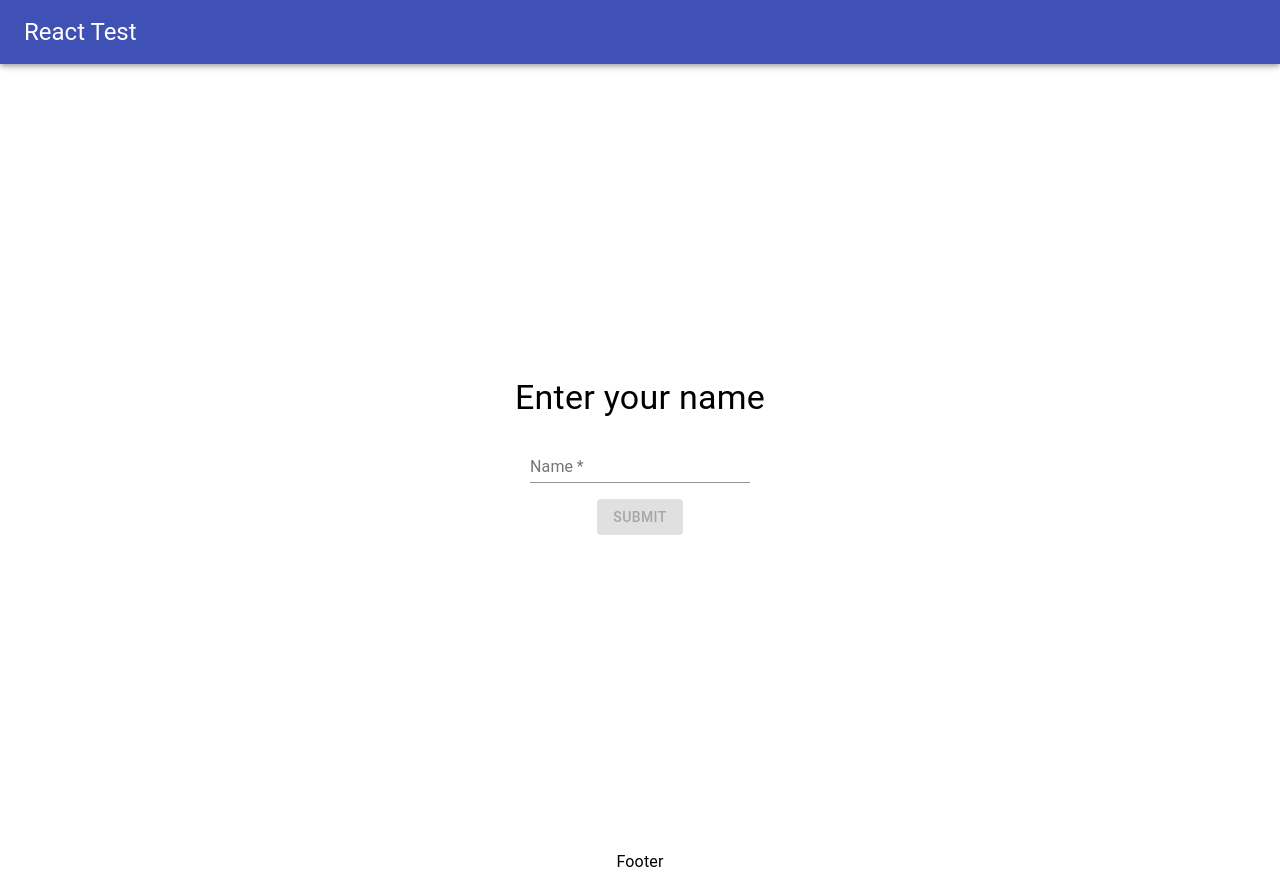
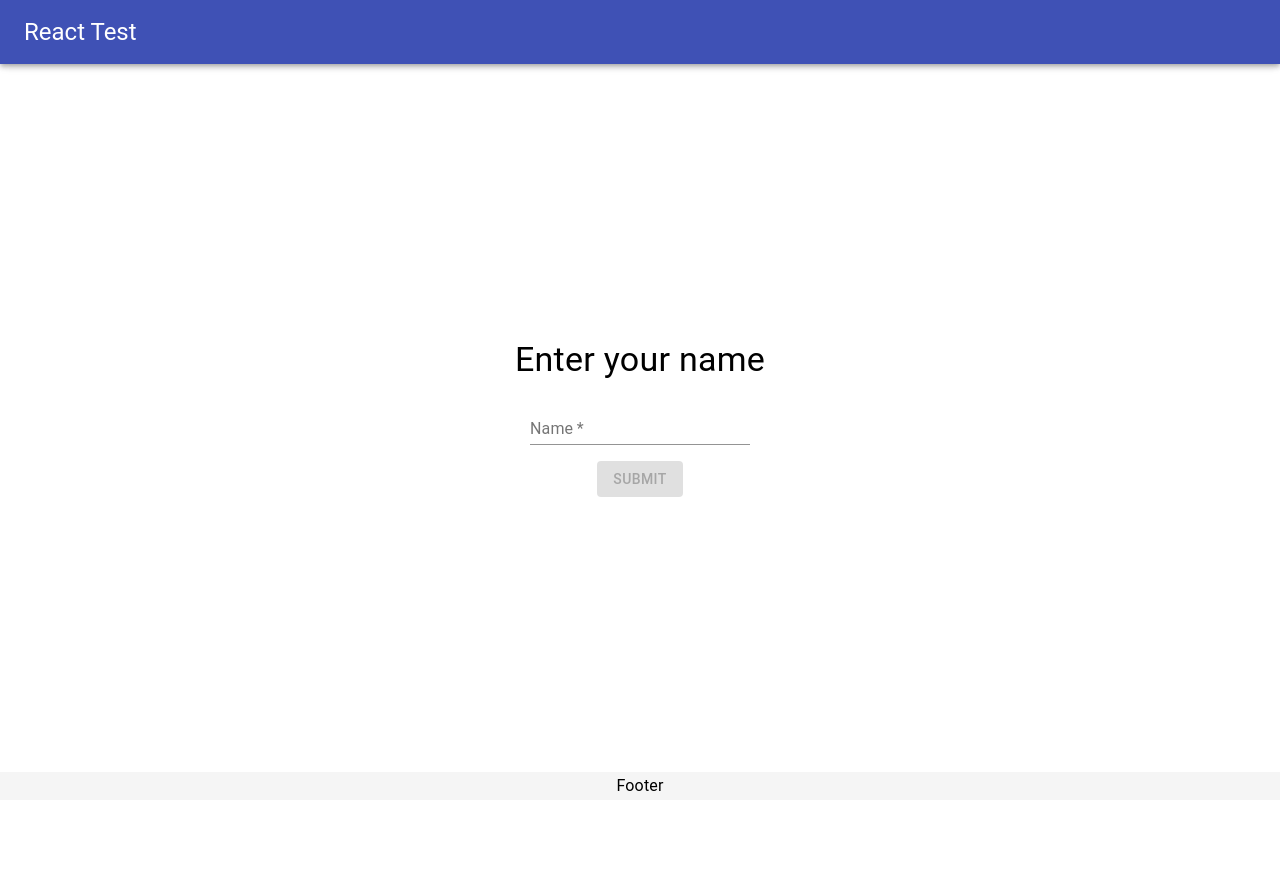
Before and after one commit to KevinBrendel/react-test-app, a React (Create React App) app: page /input in a window 1280 px wide. After the commit the page ends 800 px from the top, so only its background shows below. Built offline with nearby package versions, Linux system fonts and the light colour scheme.

Commit message:
Improved layout and footer.

```diff
--- a/src/App.tsx
+++ b/src/App.tsx
@@ -7,12 +7,14 @@ import {
 import InputPage from './pages/InputPage';
 import DisplayPage from './pages/DisplayPage';
 import { Header, Footer } from "./layout";
+import { Grid } from '@material-ui/core';
 
 const App: React.FC = () => {
 	const [userName, setUserName] = useState<String>("");
 
 	return (
 		<Fragment>
+			<Grid container direction="column" justify="space-between" alignContent="stretch" style={{ minHeight: "100vh" }}>
 				<Header />
 				<Router>
 					<Switch>
@@ -22,6 +24,7 @@ const App: React.FC = () => {
 					</Switch>
 				</Router>
 				<Footer />
+			</Grid>
 		</Fragment>
 
 	);
--- a/src/layout/footer.tsx
+++ b/src/layout/footer.tsx
@@ -1,7 +1,12 @@
 import React from "react";
-import { Grid, Typography } from "@material-ui/core";
+import { Typography, Container, Grid } from "@material-ui/core";
+
+const style: React.CSSProperties = {
+	backgroundColor: "WhiteSmoke",
+	textAlign: "center",
+}
 
 export default () =>
-	<Grid container justify="center">
+	<Grid item style={style}>
 		<Typography variant="subtitle1">Footer</Typography>
 	</Grid>
--- a/src/pages/DisplayPage.tsx
+++ b/src/pages/DisplayPage.tsx
@@ -18,7 +18,7 @@ const DisplayPage: React.FC<UserNameProps> = (props) => {
 	}
 
 	return (
-		<Grid container spacing={2} direction="column" justify="center" alignItems="center" style={{ minHeight: "100vh" }}>
+		<Grid container item spacing={2} direction="column" alignItems="center">
 			<Grid item>
 				<Typography variant="h4">
 					Hello {props.userName}!
--- a/src/pages/InputPage.tsx
+++ b/src/pages/InputPage.tsx
@@ -20,7 +20,7 @@ const InputPage: React.FC<UserNameProps> = (props) => {
 
 	return (
 		<form onSubmit={onSubmit}>
-			<Grid container spacing={2} direction="column" justify="center" alignItems="center" style={{ minHeight: "100vh" }}>
+			<Grid container item spacing={2} direction="column" alignItems="center">
 				<Grid item>
 					<Typography variant="h4">
 						Enter your name
```
Lines whose indentation alone changed are shown as unchanged.
